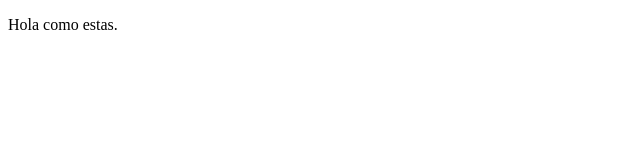
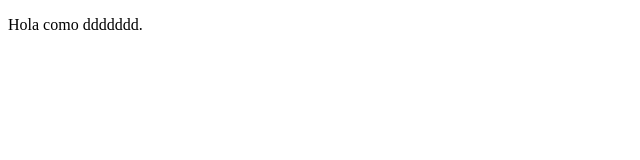
Before and after one commit to Noelby13/proyectoDemo, a plain HTML site: page index.html in a window 1280 px wide. Shown: the full height of the page, 0-640 px from the left. Drawn offline with Linux system fonts and the light colour scheme.

Commit message:
agregamos cambios en parrafo

```diff
--- a/index.html
+++ b/index.html
@@ -7,6 +7,6 @@
     <title>Hola Mundo</title>
 </head>
 <body>
-    <p> Hola como estas.</p>
+    <p> Hola como ddddddd.</p>
 </body>
 </html>
```
